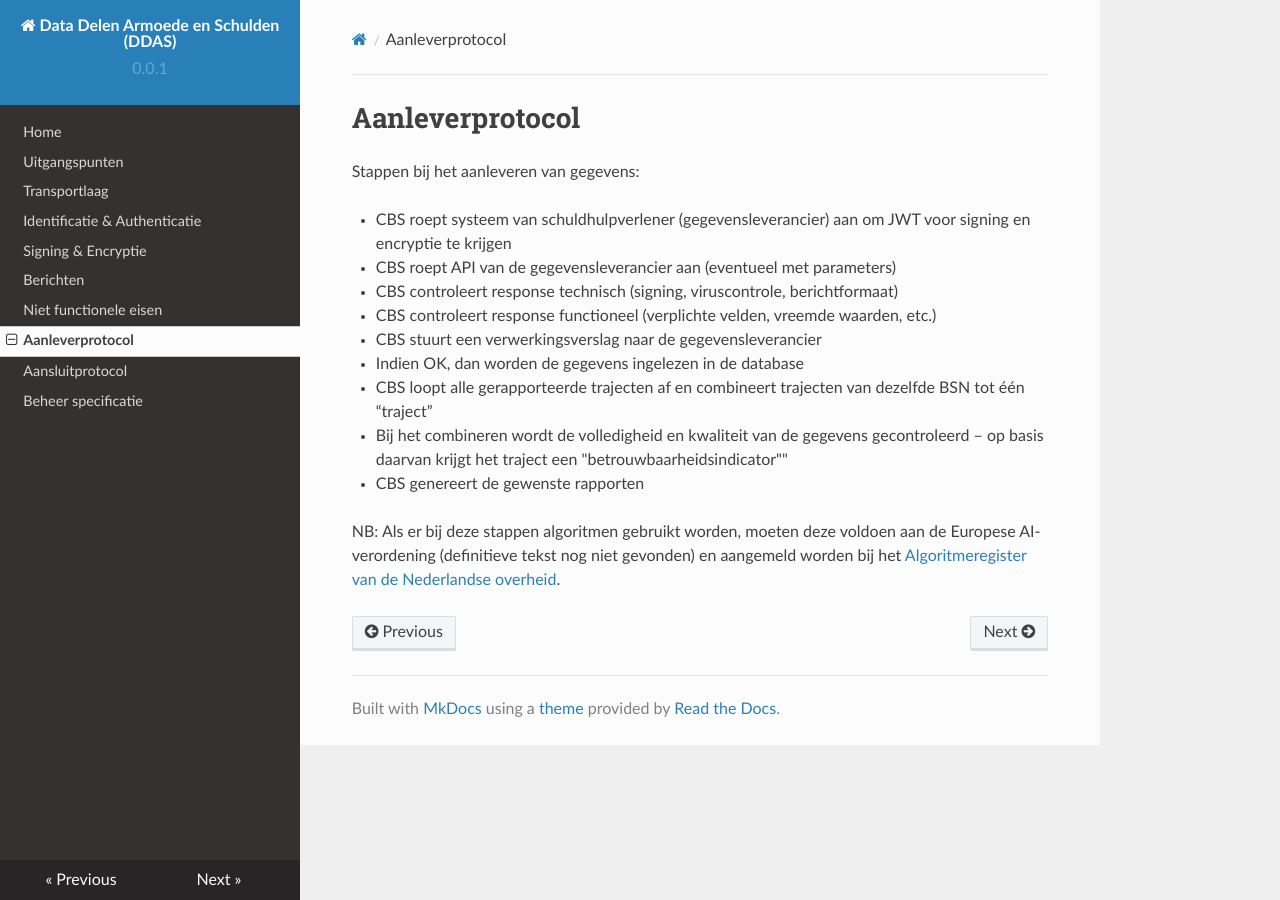
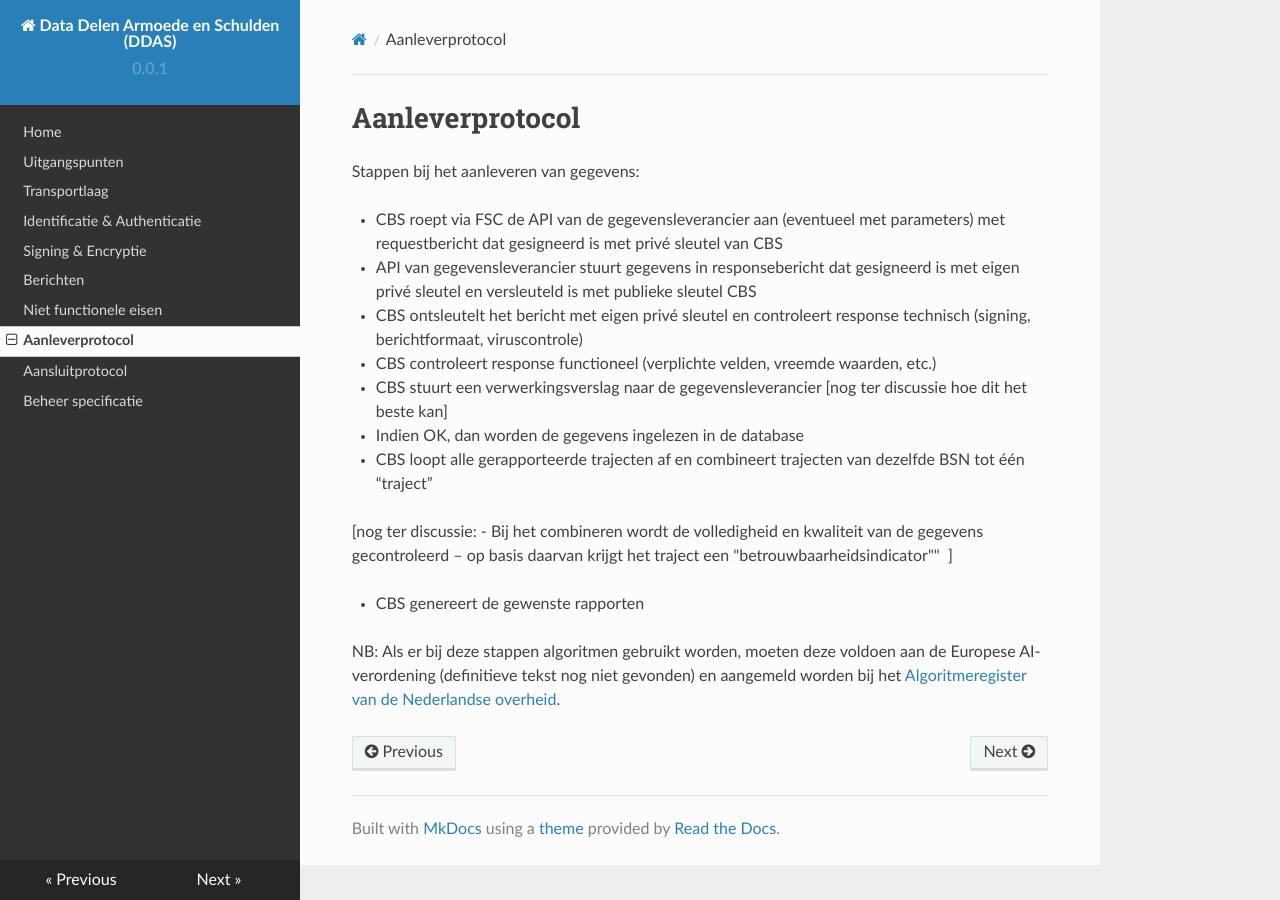
Before and after one commit to Govert-Claus/DDAS-API, an MkDocs documentation site: the page built from docs/aanleverprotocol.md, in a window 1280 px wide. Built offline with MkDocs 1.6.1, drawn with Linux system fonts in a browser that asks for light colours; nearby versions of some CDN libraries.

Commit message:
diverse aanpassingen

```diff
--- a/docs/aanleverprotocol.md
+++ b/docs/aanleverprotocol.md
@@ -2,21 +2,23 @@
 
 Stappen bij het aanleveren van gegevens:
 
-- CBS roept systeem van schuldhulpverlener (gegevensleverancier) aan om JWT voor signing en encryptie te krijgen
+- CBS roept via FSC de API van de gegevensleverancier aan (eventueel met parameters) met requestbericht dat gesigneerd is met privé sleutel van CBS
 
-- CBS roept API van de gegevensleverancier aan (eventueel met parameters)
+- API van gegevensleverancier stuurt gegevens in responsebericht dat gesigneerd is met eigen privé sleutel en versleuteld is met publieke sleutel CBS
 
-- CBS controleert response technisch (signing, viruscontrole, berichtformaat)
+- CBS ontsleutelt het bericht met eigen privé sleutel en controleert response technisch (signing, berichtformaat, viruscontrole)
 
 - CBS controleert response functioneel (verplichte velden, vreemde waarden, etc.)
 
-- CBS stuurt een verwerkingsverslag naar de gegevensleverancier
+- CBS stuurt een verwerkingsverslag naar de gegevensleverancier [nog ter discussie hoe dit het beste kan]
 
 - Indien OK, dan worden de gegevens ingelezen in de database
 
 - CBS loopt alle gerapporteerde trajecten af en combineert trajecten van dezelfde BSN tot één “traject”
 
+[nog ter discussie:
 - Bij het combineren wordt de volledigheid en kwaliteit van de gegevens gecontroleerd – op basis daarvan krijgt het traject een "betrouwbaarheidsindicator""
+]
 
 - CBS genereert de gewenste rapporten
 
```
Also changed, not shown: docs/signing-encryptie.md (+3 -1 lines), docs/transport.md (+8 -4 lines), 3 other files.
